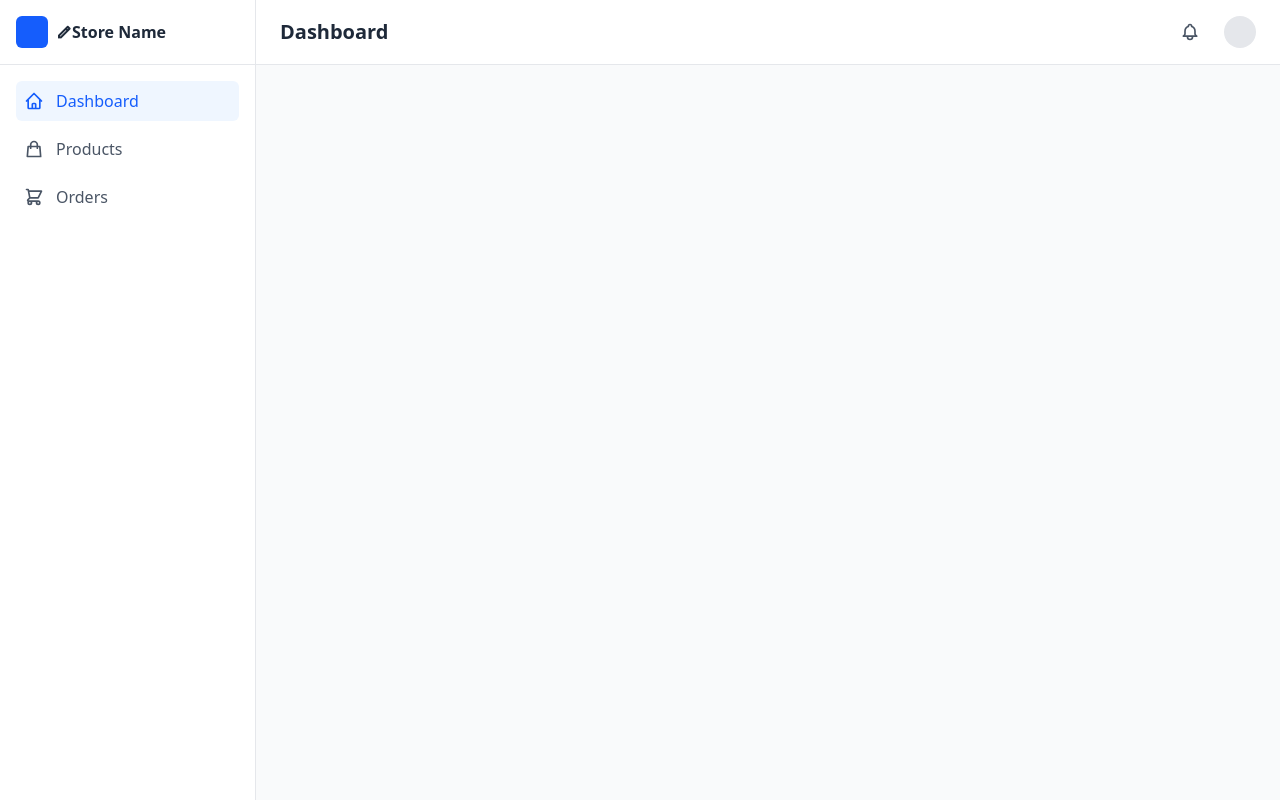
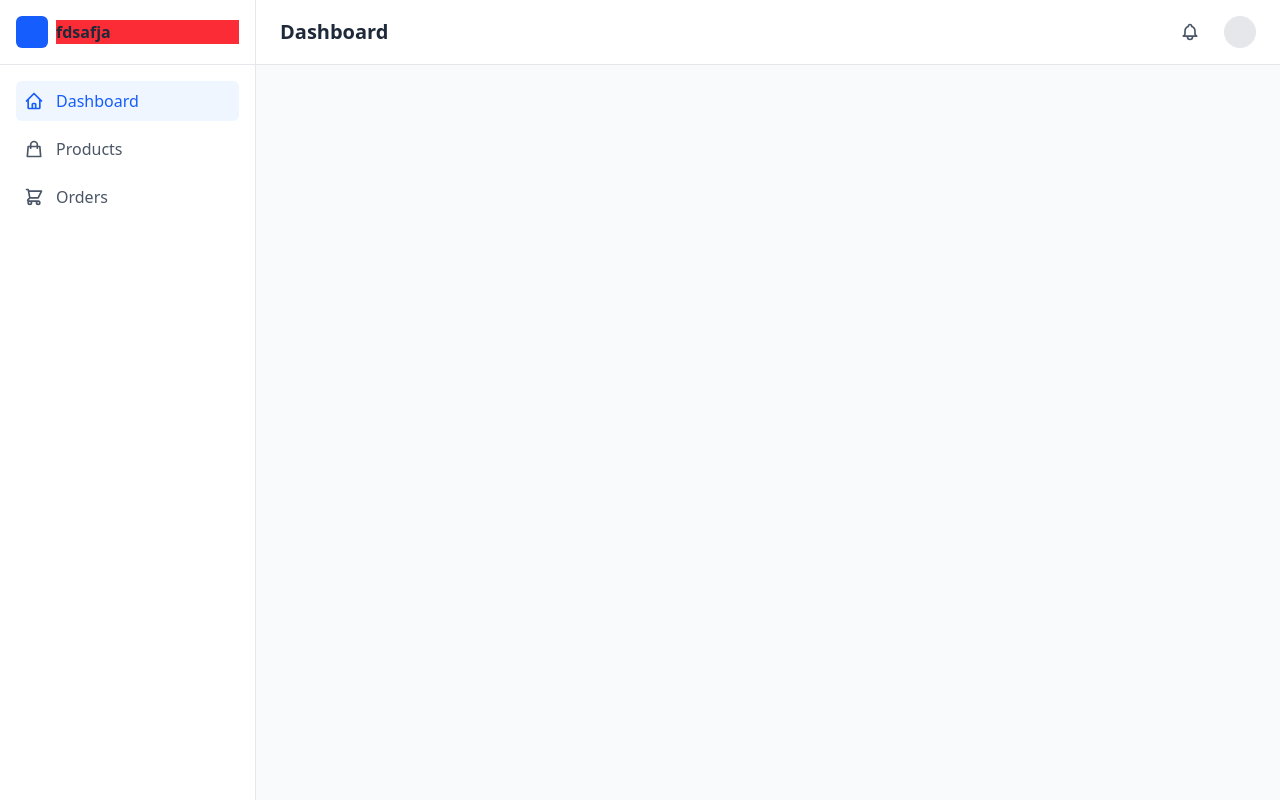
Before and after one commit to xmustafa5/store-builder, a Next.js app: page /standerd-layer in a window 1280 px wide. Built offline with nearby package versions, Linux system fonts and the light colour scheme.

Commit message:
Add LogoEdition component for editable store name in StandardLayout

```diff
--- /dev/null
+++ b/app/standerd-layer/components/logoEdition.tsx
@@ -0,0 +1,42 @@
+import React, { useEffect, useRef } from "react";
+type JsonLayerType = {
+  name_store: string;
+};
+export default function LogoEdition({
+  isEditStoreName,
+  setIsEditStoreName,
+  setJsonLayer,
+  jsonLayer,
+}: {
+  isEditStoreName: boolean;
+  setIsEditStoreName: (isEditStoreName: boolean) => void;
+  setJsonLayer: (jsonLayer: JsonLayerType | null) => void;
+  jsonLayer: JsonLayerType | null;
+}) {
+  const ref = useRef<HTMLInputElement>(null);
+  useEffect(() => {
+    if (ref.current) {
+      ref.current.focus();
+    }
+  }, [isEditStoreName]);
+  return isEditStoreName ? (
+    <input
+      ref={ref}
+      type="text"
+      className="w-full border-none outline-none"
+      value={jsonLayer?.name_store}
+      onBlur={() => setIsEditStoreName(false)}
+      onChange={(e) =>
+        setJsonLayer({ ...jsonLayer, name_store: e.target.value })
+      }
+    />
+  ) : (
+    <span className="font-semibold text-gray-800 group relative bg-red-500 w-full">
+      <i
+        onClick={() => setIsEditStoreName(!isEditStoreName)}
+        className="ri-pencil-line group-hover:opacity-100 transition-all duration-300 opacity-0 absolute text-xl -top-3 -right-2"
+      ></i>
+      {jsonLayer?.name_store}
+    </span>
+  );
+}
--- a/app/standerd-layer/page.tsx
+++ b/app/standerd-layer/page.tsx
@@ -1,16 +1,17 @@
 "use client";
 import React, { useState } from "react";
+import LogoEdition from "./components/logoEdition";
 type JsonLayerType = {
   name_store: string;
 };
 export default function StandardLayout() {
   const jsonLayerDefault: JsonLayerType = {
-    name_store: "Store Name",
+    name_store: "fdsafja",
   };
   const [jsonLayer, setJsonLayer] = useState<JsonLayerType | null>(
     jsonLayerDefault
   );
-  console.log(jsonLayer);
+  const [isEditStoreName, setIsEditStoreName] = useState(false);
   return (
     <div className="min-h-screen flex">
       {/* Sidebar */}
@@ -18,7 +19,7 @@ export default function StandardLayout() {
         {/* Logo area */}
         <div className="p-4 border-b border-gray-200">
           <div className="h-8 flex items-center gap-2">
-            <div className="w-8 h-8 bg-blue-600 rounded-md"></div>
+            <div className="w-8 h-8 shrink-0 bg-blue-600 rounded-md"></div>
             {/* <input
               type="text"
               className="w-full border-none outline-none"
@@ -27,10 +28,12 @@ export default function StandardLayout() {
                 setJsonLayer({ ...jsonLayer, name_store: e.target.value })
               }
             /> */}
-            <span className="font-semibold text-gray-800 group">
-              <i className="ri-pencil-line group-hover:opacity-100 opacity-"></i>
-              {jsonLayer?.name_store}
-            </span>
+            <LogoEdition
+              isEditStoreName={isEditStoreName}
+              setIsEditStoreName={setIsEditStoreName}
+              setJsonLayer={setJsonLayer}
+              jsonLayer={jsonLayer}
+            />
           </div>
         </div>
 
```
